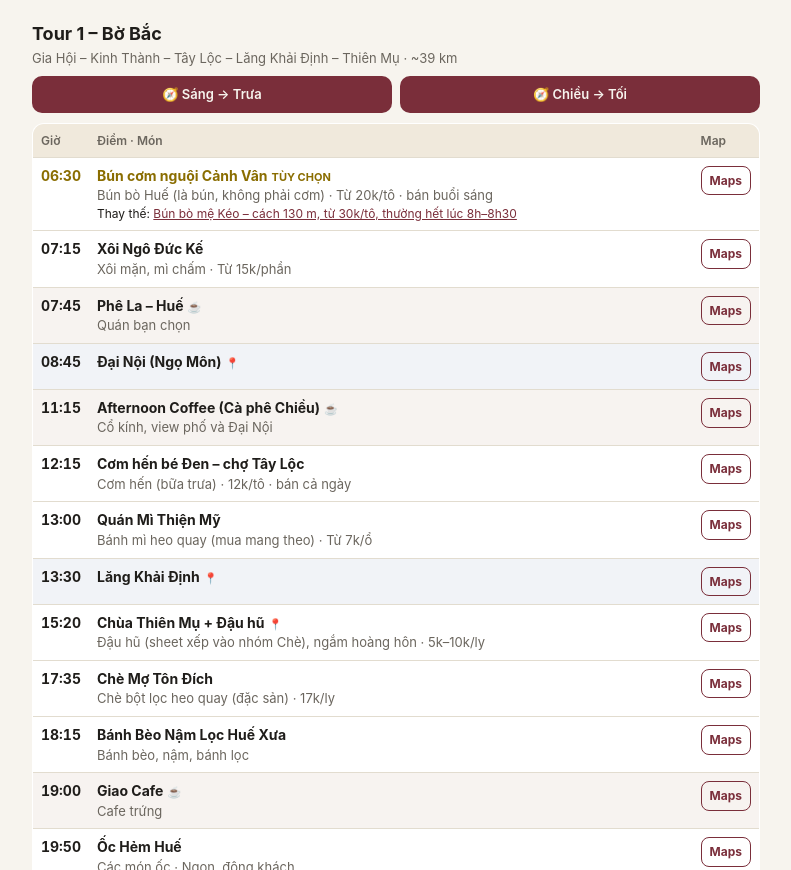
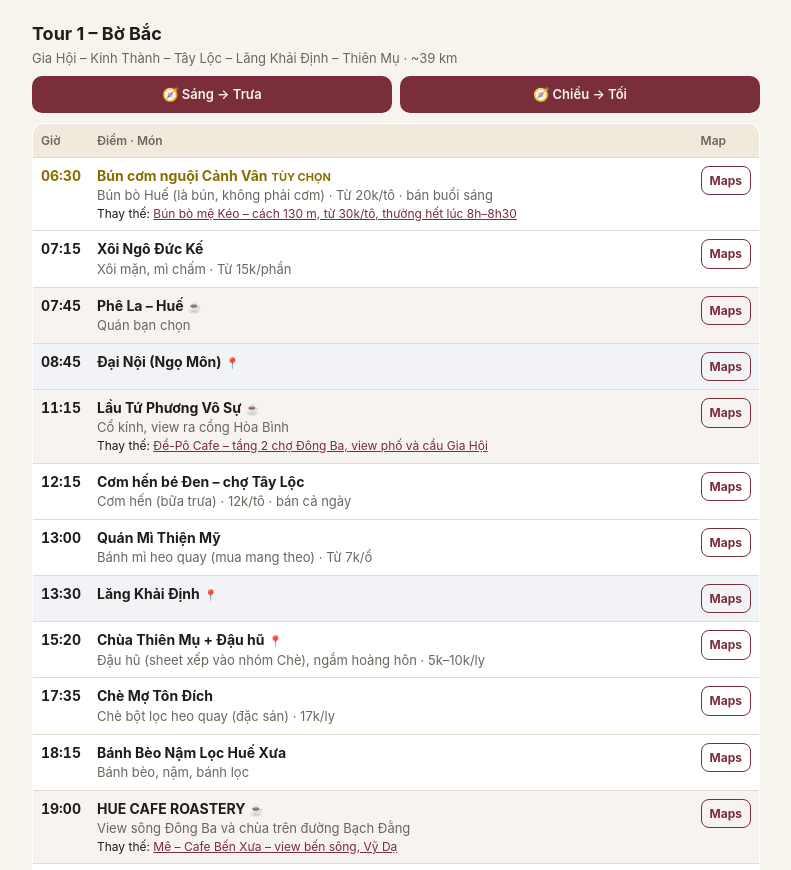
Before and after one commit to luandang4/hue-food-tour, a plain HTML site: page index.html in a window 1280 px wide. Shown: the part 74-944 px from the top of the page, without its empty margins (244-1035 px from the left). Drawn offline with Linux system fonts and the light colour scheme.

Commit message:
Tour 1: replace Afternoon Coffee and Giao Cafe
Co-Authored-By: Claude Opus 5.5 <noreply@anthropic.com>

```diff
--- a/index.html
+++ b/index.html
@@ -48,8 +48,8 @@ const TOURS = {
   desc: "Cả ngày. Sáng: bún bò, xôi, Phê La rồi vào Đại Nội. Trưa: cơm hến chợ Tây Lộc. Chiều: lăng Khải Định, hoàng hôn ở Thiên Mụ. Tối: cụm Gia Hội.",
   total: "~39 km",
   routes: [
-   ["Chỉ đường: Sáng → Trưa","https://www.google.com/maps/dir/16.4750876,107.5900262/16.4768718,107.5834445/16.4671334,107.5905512/16.4678107,107.5790879/16.4724529,107.5755759/16.4733387,107.5672745/16.4615313,107.5695753"],
-   ["Chỉ đường: Chiều → Tối","https://www.google.com/maps/dir/16.4615313,107.5695753/16.3990174,107.5903393/16.4537195,107.5445808/16.4690466,107.5850157/16.4819779,107.5896761/16.477928,107.5898367/16.4791391,107.5892809/16.4789776,107.5894103"]
+   ["Chỉ đường: Sáng → Trưa","https://www.google.com/maps/dir/16.4750876,107.5900262/16.4768718,107.5834445/16.4671334,107.5905512/16.4678107,107.5790879/16.471901,107.575877/16.4733387,107.5672745/16.4615313,107.5695753"],
+   ["Chỉ đường: Chiều → Tối","https://www.google.com/maps/dir/16.4615313,107.5695753/16.3990174,107.5903393/16.4537195,107.5445808/16.4690466,107.5850157/16.4819779,107.5896761/16.4769291,107.5862168/16.4791391,107.5892809/16.4789776,107.5894103"]
   ],
   stops: [
    {time:"06:30",kind:"food",opt:true,hr:true,name:"Bún cơm nguội Cảnh Vân",cat:"Bún bò Huế",dish:"Bún bò Huế (là bún, không phải cơm)",addr:"Khu Gia Hội, P. Phú Xuân",info:"Từ 20k/tô · bán buổi sáng",
@@ -60,8 +60,9 @@ const TOURS = {
    {time:"07:45",end:"08:30",kind:"cafe",name:"Phê La – Huế",dish:"Quán bạn chọn",addr:"Gần 30 Lê Lợi, Vĩnh Ninh (bờ Nam, đầu cầu Trường Tiền)",note:"Qua cầu Trường Tiền sang bờ Nam rồi quay lại Đại Nội.",dist:"2 km · ~6 phút",
     map:"https://www.google.com/maps/place/Ph%C3%AA+La+-+Hu%C3%AA%CC%81/@16.4671334,107.5905512,17z/data=!4m6!3m5!1s0x3141a11ad897d571:0x75b479b362cb2a74!8m2!3d16.4671334!4d107.5905512!16s%2Fg%2F11yskxfdbd"},
    {time:"08:45",end:"11:00",kind:"sight",name:"Đại Nội (Ngọ Môn)",addr:"Thành Nội, P. Phú Xuân",dist:"1,8 km · ~6 phút",map:M("Ngọ Môn Huế")},
-   {time:"11:15",end:"12:00",kind:"cafe",name:"Afternoon Coffee (Cà phê Chiều)",dish:"Cổ kính, view phố và Đại Nội",addr:"44 Đặng Thái Thân, P. Phú Xuân",note:"Nghỉ chân sau Đại Nội, trên đường qua chợ Tây Lộc.",dist:"1,3 km · ~5 phút",
-    map:"https://www.google.com/maps/place/Qu%C3%A1n+C%C3%A0+ph%C3%AA+Chi%E1%BB%81u/@16.4719061,107.5732967,17z/data=!4m6!3m5!1s0x3141a12d41bcd025:0xaa207939a8a80999!8m2!3d16.4724529!4d107.5755759!16s%2Fg%2F1tg7ph4w"},
+   {time:"11:15",end:"12:00",kind:"cafe",name:"Lầu Tứ Phương Vô Sự",dish:"Cổ kính, view ra cổng Hòa Bình",addr:"Đặng Thái Thân, P. Phú Xuân (Thành Nội)",note:"Nghỉ chân sau Đại Nội, trên đường qua chợ Tây Lộc (cách 700 m).",dist:"1,4 km · ~5 phút",
+    alt:["Đề-Pô Cafe – tầng 2 chợ Đông Ba, view phố và cầu Gia Hội","https://www.google.com/maps/place/%C4%90%E1%BB%81-P%C3%B4+Cafe/@16.4648067,107.5921979,17z/data=!4m6!3m5!1s0x3141a1d1698c78b3:0x8acf0e53b4467931!8m2!3d16.4731576!4d107.5886234!16s%2Fg%2F11tjjpm_vh"],
+    map:"https://www.google.com/maps/place/L%E1%BA%A7u+T%E1%BB%A9+Ph%C6%B0%C6%A1ng+V%C3%B4+S%E1%BB%B1/@16.4719061,107.5732967,17z/data=!3m1!4b1!4m6!3m5!1s0x3141a12d67ad0327:0xd40c3feed2e228f2!8m2!3d16.471901!4d107.575877!16s%2Fg%2F120l36s9"},
    {time:"12:15",kind:"food",hr:true,name:"Cơm hến bé Đen – chợ Tây Lộc",cat:"Cơm/bún hến",dish:"Cơm hến (bữa trưa)",addr:"Trong chợ Tây Lộc, đường Hoàng Diệu",info:"12k/tô · bán cả ngày",note:"Sheet không có link riêng, link dưới đây mở chợ Tây Lộc. Ăn xong lựa đồ 2hand trong chợ.",dist:"1,3 km · ~5 phút",map:M("Chợ Tây Lộc Huế")},
    {time:"13:00",kind:"food",hr:true,name:"Quán Mì Thiện Mỹ",cat:"Bánh mì",dish:"Bánh mì heo quay (mua mang theo)",addr:"Đường Lê Duẩn (Phú Thạnh), P. Phú Xuân",info:"Từ 7k/ổ",dist:"2,3 km · ~8 phút",
     map:"https://www.google.com/maps/place/Qu%C3%A1n+M%C3%AC+Thi%E1%BB%87n+M%E1%BB%B9/@16.4615313,107.5695753,17z/data=!4m6!3m5!1s0x3141a7c5c79af549:0x5c76866395a83da8!8m2!3d16.4615313!4d107.5695753!16s%2Fg%2F11h7szvkdg"},
@@ -71,9 +72,10 @@ const TOURS = {
     map:"https://www.google.com/maps/place/Ch%C3%A8+M%E1%BB%A3+T%C3%B4n+%C4%90%C3%ADch/@16.4690466,107.5850157,17z/data=!4m6!3m5!1s0x3141a13065375f0f:0x1c449355353d15b2!8m2!3d16.4690466!4d107.5850157!16s%2Fg%2F11c4tb28kd"},
    {time:"18:15",kind:"food",hr:true,name:"Bánh Bèo Nậm Lọc Huế Xưa",cat:"Bánh Huế",dish:"Bánh bèo, nậm, bánh lọc",addr:"Đường Nguyễn Bỉnh Khiêm, Gia Hội",note:"Sheet ghi quán bán trưa và xế. Nếu đã đóng, ăn ngay sau Xôi Ngô Đức Kế buổi sáng.",dist:"1,8 km · ~6 phút",
     map:"https://www.google.com/maps/place/Qu%C3%A1n+B%C3%A1nh+B%C3%A8o+N%E1%BA%ADm+L%E1%BB%8Dc+Hu%E1%BA%BF+X%C6%B0a/@16.4819779,107.5896761,17z/data=!4m6!3m5!1s0x3141a0d884d0af8f:0xaee706b9b3cdd8f6!8m2!3d16.4819779!4d107.5896761!16s%2Fg%2F11hbg8pxg1"},
-   {time:"19:00",end:"19:40",kind:"cafe",name:"Giao Cafe",dish:"Cafe trứng",addr:"118 Chi Lăng, Phú Cát, P. Phú Xuân",note:"Có ngõ nhỏ màu vàng treo cờ, check-in được.",dist:"0,5 km · ~3 phút",
-    map:"https://www.google.com/maps/place/Giao+Cafe/@16.4779331,107.5872564,17z/data=!3m1!4b1!4m6!3m5!1s0x3141a141be0faeeb:0x3bb22e58af83eb6d!8m2!3d16.477928!4d107.5898367!16s%2Fg%2F11mb0fw4wd"},
-   {time:"19:50",kind:"food",hr:true,name:"Ốc Hẻm Huế",cat:"Ốc",dish:"Các món ốc",addr:"Gia Hội, P. Phú Xuân",info:"Ngon, đông khách",dist:"0,6 km · ~3 phút",
+   {time:"19:00",end:"19:40",kind:"cafe",name:"HUE CAFE ROASTERY",dish:"View sông Đông Ba và chùa trên đường Bạch Đằng",addr:"131 Huỳnh Thúc Kháng, Phú Hòa, P. Phú Xuân",note:"Gần chợ Đông Ba, giữa Huế Xưa và Ốc Hẻm.",dist:"1,6 km · ~5 phút",
+    alt:["Mê – Cafe Bến Xưa – view bến sông, Vỹ Dạ","https://www.google.com/maps/place/M%C3%AA+-+Cafe+B%E1%BA%BFn+X%C6%B0a/@16.4770875,107.5923485,17z/data=!3m1!4b1!4m6!3m5!1s0x3141a1007ab31489:0x3626544adbe4f10b!8m2!3d16.4770824!4d107.5949288!16s%2Fg%2F11lmk7zc3f"],
+    map:"https://www.google.com/maps/place/HUE+CAFE+ROASTERY/@16.4769342,107.5836365,17z/data=!3m1!4b1!4m6!3m5!1s0x3141a19558ae5ce7:0x4d02f07327065053!8m2!3d16.4769291!4d107.5862168!16s%2Fg%2F11tmt_dh6x"},
+   {time:"19:50",kind:"food",hr:true,name:"Ốc Hẻm Huế",cat:"Ốc",dish:"Các món ốc",addr:"Gia Hội, P. Phú Xuân",info:"Ngon, đông khách",dist:"1,2 km · ~4 phút",
     map:"https://www.google.com/maps/place/%E1%BB%90c+H%E1%BA%BBm+Hu%E1%BA%BF/@16.4791391,107.5892809,17z/data=!4m6!3m5!1s0x3141a1441d8fb92f:0x9292b0aea10208a9!8m2!3d16.4791391!4d107.5892809!16s%2Fg%2F11t_hxv8x0"},
    {time:"20:45",kind:"food",hr:true,name:"Bún bò O Ty",cat:"Bún bò Huế",dish:"Bún bò Huế (bữa tối)",addr:"Đường Nguyễn Du, Phú Cát, P. Phú Xuân",info:"Từ 30k/tô · bán tối/khuya",dist:"Sát Ốc Hẻm · đi bộ 1 phút",
     map:"https://www.google.com/maps/place/B%C3%BAn+b%C3%B2+O+T%C3%BD/@16.4789827,107.58683,17z/data=!3m1!4b1!4m6!3m5!1s0x3141a12703a7aebf:0x9fe679eb0c34270a!8m2!3d16.4789776!4d107.5894103!16s%2Fg%2F11c6pqt0yg"}
```
Also changed, not shown: 1 other file.
